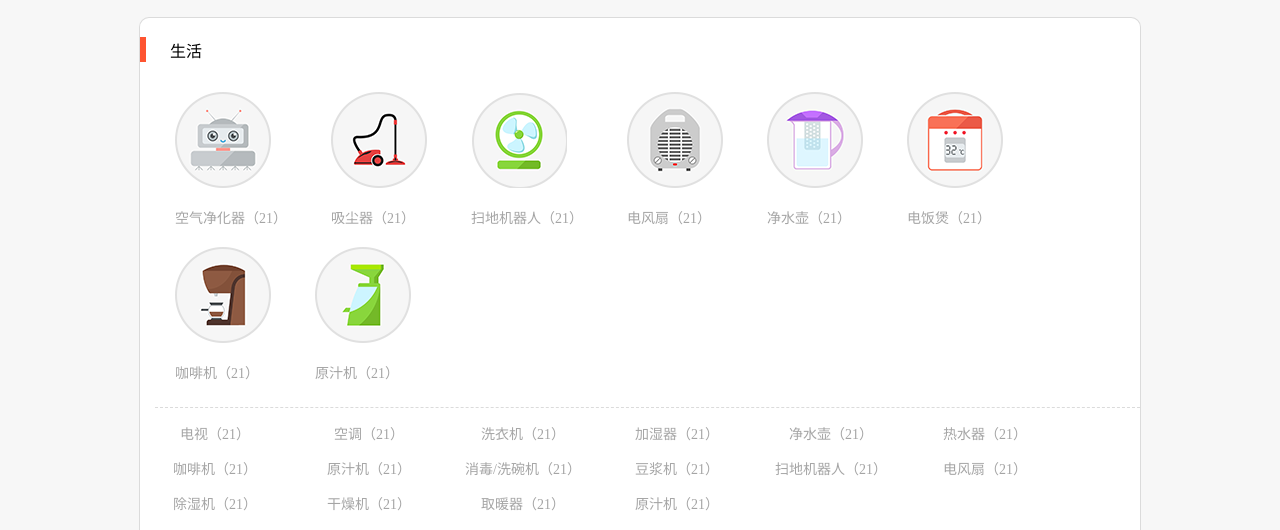
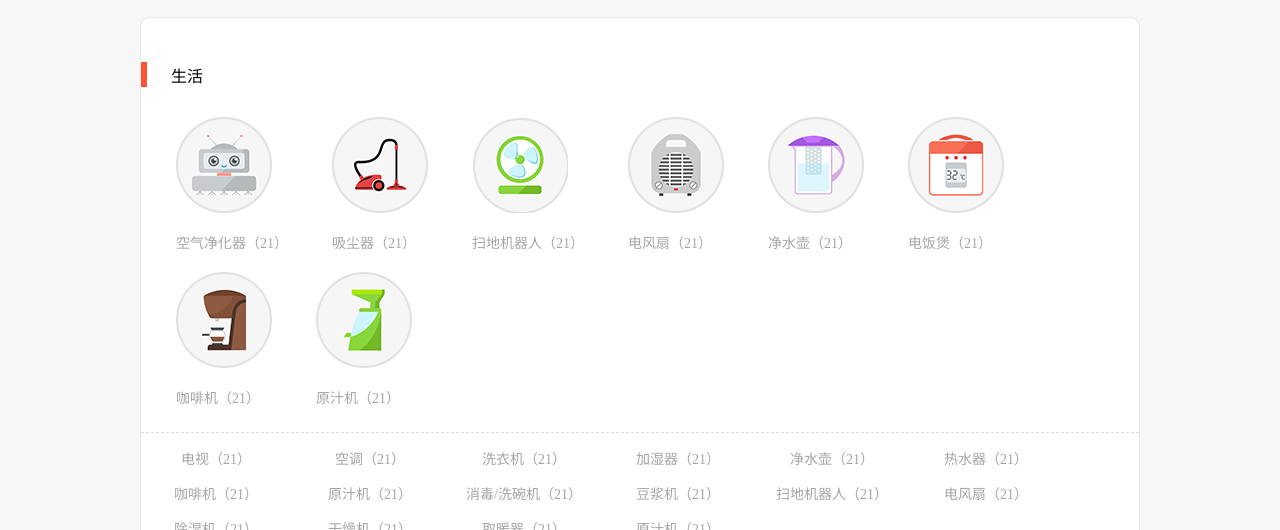
Before and after one commit to zmy5316/-, a plain HTML site: page T-play/T-class.html in a window 1280 px wide. Shown: the part 262-792 px from the top of the page. Drawn offline with Linux system fonts and the light colour scheme.

Commit message:
'提交酷玩三个页面-tmf'

```diff
--- a/T-css/T-play-class.css
+++ b/T-css/T-play-class.css
@@ -18,13 +18,18 @@
 }
 .T-wrap{
     margin: 0 auto;
-    transform: translateY(20px);
     width: 1000px;
-    border: 1px solid rgba(204, 204, 204, 0.705);
     overflow: hidden;
     border-radius: 10px;
+   padding-bottom: 40px;
+
+}
+.T-wrap ul li{
+    border-radius: 10px;
+    margin-top: 20px;
+    border: 1px solid rgba(204, 204, 204, 0.466);
     background-color:white ;
-
+    padding-bottom: 40px;
 }
 .T-wrap dt{
     margin-top: 20px;
@@ -35,9 +40,7 @@
     height: 25px;
     background-color: rgb(254, 84, 49);
     content: '';
-    position: absolute;
-    left: 0;
-    top: 19px;
+  transform: translate(-30px,24px);
     display: block;
     width: 6px;
     height: 25px;
@@ -63,7 +66,7 @@
     border-bottom: 1px dashed rgba(204, 204, 204, 0.705);
     padding-bottom: 15px;
     margin-top: 20px;
-    margin-left: 15px;
+    padding-left: 15px;
 }
 
 .T-wrap dd:nth-of-type(2) .list{
```
